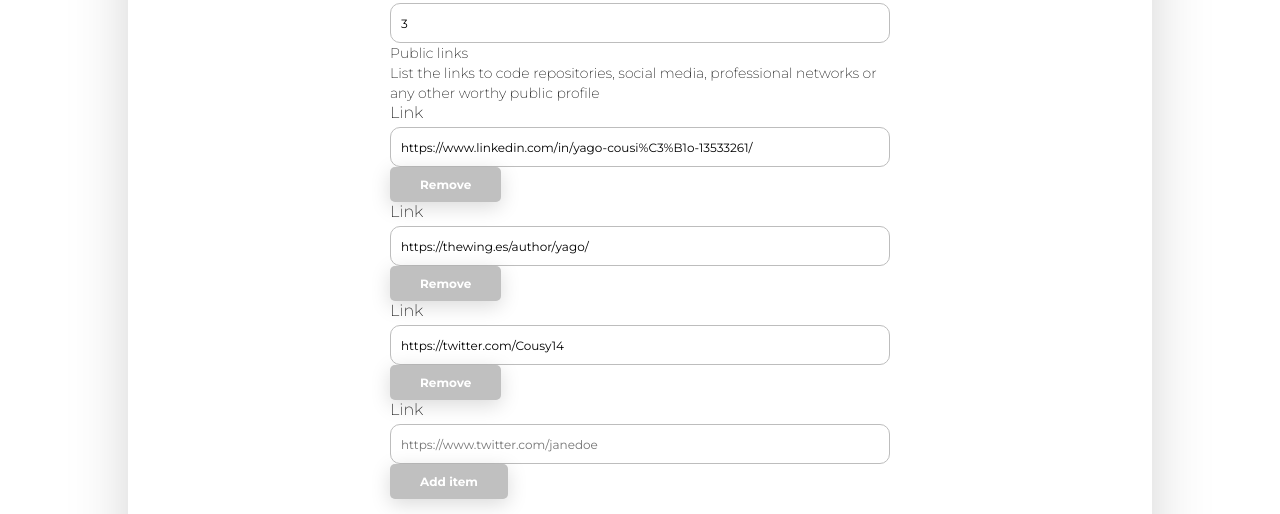
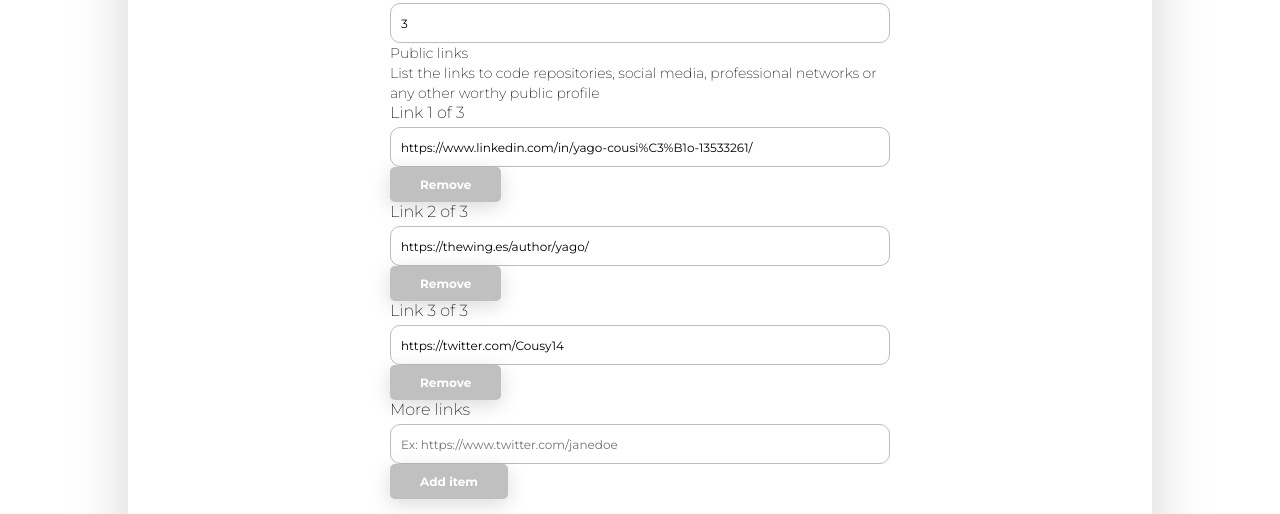
Before and after one commit to sayheylaura/manfred-awesomic-cv, a React (Create React App) app: page /#/ in a window 1280 px wide. Shown: the part 1102-1616 px from the top of the page. Built offline with nearby package versions, Linux system fonts and the light colour scheme.

Commit message:
Fix inputs label and proptypes

```diff
--- a/src/components/FormPublicLinks/index.js
+++ b/src/components/FormPublicLinks/index.js
@@ -9,8 +9,8 @@ class FormPublicLinks extends Component {
     const {
       publicLinks,
       publicLinkDefault,
+      handleDefaultInputChange,
       handleAddLinkItem,
-      handleDefaultInputChange,
       handleRemoveLinkItem,
       handleLinkChange
     } = this.props;
@@ -29,6 +29,7 @@ class FormPublicLinks extends Component {
               key={index}
               ind={index}
               item={item}
+              publicLinks={publicLinks}
               handleRemoveLinkItem={handleRemoveLinkItem}
               handleLinkChange={handleLinkChange}
             />
@@ -36,12 +37,12 @@ class FormPublicLinks extends Component {
         })}
 
         <FormInput
-          labelContent="Link"
+          labelContent="More links"
           styles="form__input"
           inputType="string"
           inputName="publicLinkDefault"
           inputValue={publicLinkDefault}
-          example="https://www.twitter.com/janedoe"
+          example="Ex: https://www.twitter.com/janedoe"
           handleInputChange={handleDefaultInputChange}
         />
 
@@ -61,6 +62,7 @@ FormPublicLinks.propTypes = {
   publicLinks: PropTypes.array.isRequired,
   publicLinkDefault: PropTypes.string.isRequired,
   handleDefaultInputChange: PropTypes.func.isRequired,
+  handleAddLinkItem: PropTypes.func.isRequired,
   handleRemoveLinkItem: PropTypes.func.isRequired,
   handleLinkChange: PropTypes.func.isRequired
 };
--- a/src/components/FormPublicLinksItem/index.js
+++ b/src/components/FormPublicLinksItem/index.js
@@ -1,5 +1,5 @@
-import React, { Component } from 'react';
-import PropTypes from 'prop-types';
+import React, { Component } from "react";
+import PropTypes from "prop-types";
 import FormInput from "../FormInput";
 import Button from "../Button";
 
@@ -23,16 +23,16 @@ class FormPublicLinksItem extends Component {
   }
 
   render() {
-    const { item } = this.props;
+    const { ind, item, publicLinks } = this.props;
     return (
       <div>
         <FormInput
-          labelContent="Link"
+          labelContent={`Link ${ind + 1} of ${publicLinks.length}`}
           styles="form__input"
           inputType="string"
           inputName="publicLinks"
           inputValue={item}
-          example="https://www.twitter.com/janedoe"
+          example="Ex: https://www.twitter.com/janedoe"
           handleInputChange={this.handleChange}
         />
 
@@ -49,10 +49,11 @@ class FormPublicLinksItem extends Component {
 }
 
 FormPublicLinksItem.propTypes = {
+  ind: PropTypes.number.isRequired,
   item: PropTypes.string.isRequired,
-  ind: PropTypes.number.isRequired,
+  publicLinks: PropTypes.array.isRequired,
   handleRemoveLinkItem: PropTypes.func.isRequired,
   handleLinkChange: PropTypes.func.isRequired
-}
+};
 
 export default FormPublicLinksItem;
```
